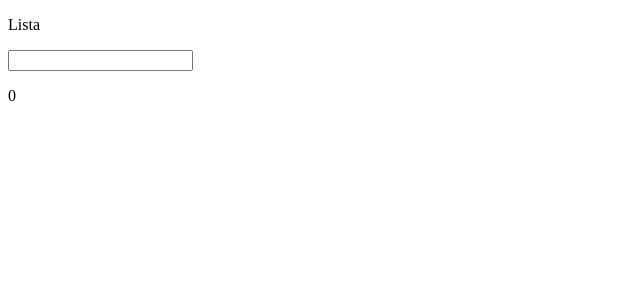
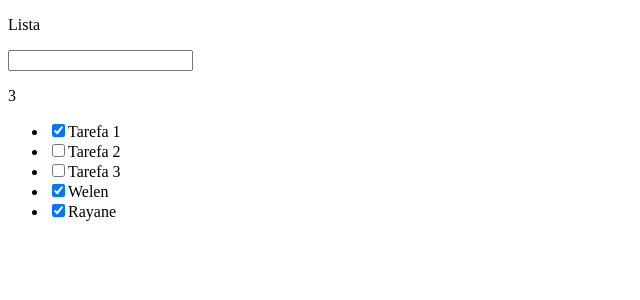
Before and after one commit to Welen1911/react_aulas, a React (Create React App) app: page /pagina-inicial in a window 1280 px wide. Shown: the top 300 px of the page, without its empty margins (0-640 px from the left). Built offline with nearby package versions, Linux system fonts and the light colour scheme; data requests are answered from the project's data file.

Commit message:
Implementação da api no create getall e upgrade

```diff
--- a/mock/db.json
+++ b/mock/db.json
@@ -2,13 +2,28 @@
   "tarefas": [
     {
       "id": 1,
-      "title": "json-server",
-      "isComplete": false
+      "title": "Tarefa 1",
+      "isComplete": true
     },
     {
-      "title": "fazendo alguma coisa!",
+      "title": "Tarefa 2",
       "complete": true,
       "id": 2
+    },
+    {
+      "title": "Tarefa 3",
+      "complete": true,
+      "id": 3
+    },
+    {
+      "title": "Welen",
+      "isComplete": true,
+      "id": 4
+    },
+    {
+      "title": "Rayane",
+      "isComplete": true,
+      "id": 5
     }
   ]
 }
--- a/src/App/pages/dashBoard/DashBoard.tsx
+++ b/src/App/pages/dashBoard/DashBoard.tsx
@@ -1,19 +1,36 @@
-import { useCallback, useState } from "react";
-
-interface ITarefa {
-    id: number;
-    title: string;
-    isComplete: boolean;
-}
+import { SetStateAction, useCallback, useEffect, useState } from "react";
+import {ITarefa, TarefaConstService} from "../../shared/services/api/tarefas/TarefaService";
+import { ApiException } from "../../shared/services/api/ErrorException";
 
 export const DashBoard = () => {
     const [getLista, setLista] = useState<ITarefa[]>([]);
+
+    useEffect(() => {
+        TarefaConstService.getAll().then((result) => {
+            if (result instanceof ApiException) {
+                alert(result.message);
+            } else {
+                setLista(result);
+            }
+        });
+    }, []);
 
     const handleInputKeyDown: React.KeyboardEventHandler<HTMLInputElement> = useCallback((e) => {
         if ( e.key == "Enter") {
             if (e.currentTarget.value.trim().length === 0) return;
 
             const value = e.currentTarget.value;
+            const tarefa: Omit<ITarefa, "id"> = {
+                title: value,
+                isComplete: false,
+            }
+
+            TarefaConstService.create(tarefa).then((result) => {
+                if (result instanceof ApiException) {
+                    alert(result.message);
+                }
+            });
+
             e.currentTarget.value = "";
 
             setLista((oldLista) => {
@@ -42,6 +59,13 @@ export const DashBoard = () => {
                 {getLista.map((ListItem) => {
                     return (
                         <li key={ListItem.id}><input checked={ListItem.isComplete} type="checkbox" onChange={() => {
+
+                            TarefaConstService.updateById(ListItem.id,ListItem).then((result) => {
+                                if (result instanceof ApiException) {
+                                    alert(result.message);
+                                }
+                                });
+
                             setLista(oldLista => {
                                 return oldLista.map(oldListItem => {
                                     const newSelected = oldListItem.title === ListItem.title ? !oldListItem.isComplete : oldListItem.isComplete;
--- a/src/App/shared/services/api/tarefas/TarefaService.ts
+++ b/src/App/shared/services/api/tarefas/TarefaService.ts
@@ -1,7 +1,7 @@
 import { Api } from "../ApiConfi"
 import { ApiException } from "../ErrorException";
 
-interface ITarefa {
+export interface ITarefa {
     id: number;
     title: string;
     isComplete: boolean;
@@ -36,6 +36,11 @@ const getById = async (id: number): Promise<ITarefa | ApiException> => {
 const updateById = async (id: number, dataCreate: ITarefa): Promise<ITarefa | ApiException> => {
     try {
         const { data } = await Api().put(`/tarefas/${id}`, dataCreate);
+        if (data.isComplete === false) {
+            data.isComplete = true;
+        } else if (data.isComplete === true) {
+            data.isComplete = false;
+        }
         return data;
     } catch (error: any) {
         return new ApiException(error.message || "Erro ao atualizar!");
@@ -51,10 +56,10 @@ const deleteById = async (id: number): Promise<undefined | ApiException> => {
 }
 
 
-export const TarefaService = () => {
-    create;
-    getAll;
-    getById;
-    updateById;
-    deleteById;
+export const TarefaConstService =  {
+    create,
+    getAll,
+    getById,
+    updateById,
+    deleteById
 }
```
